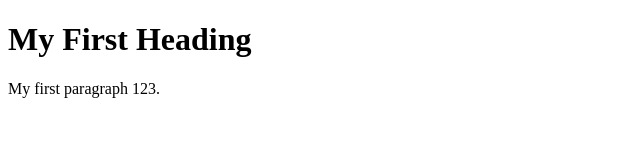
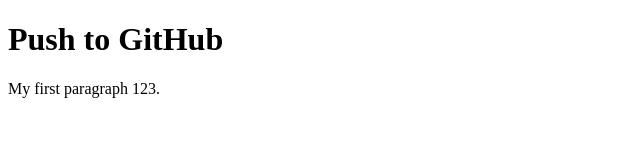
Before and after one commit to rrevian1/git-demo, a plain HTML site: page web/index.html in a window 1280 px wide. Shown: the whole page, without its empty margins (0-640 px from the left). Drawn offline with Linux system fonts and the light colour scheme.

Commit message:
Updating Index Page

```diff
--- a/web/index.html
+++ b/web/index.html
@@ -2,7 +2,7 @@
 <html>
 <body>
 
-<h1>My First Heading</h1>
+<h1>Push to GitHub</h1>
 <p>My first paragraph 123.</p>
 
 </body>
```
